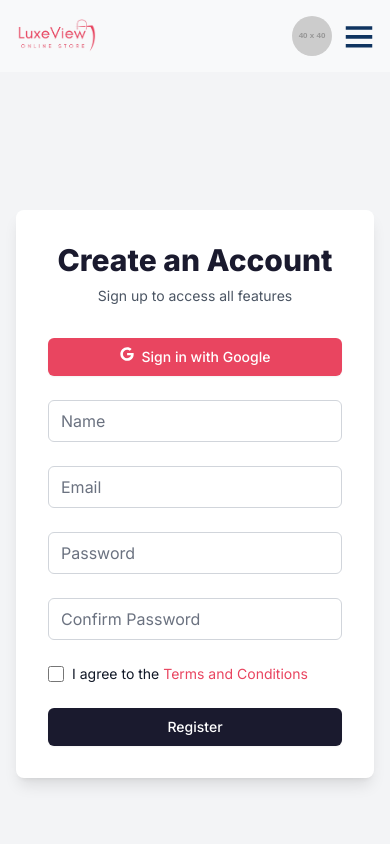
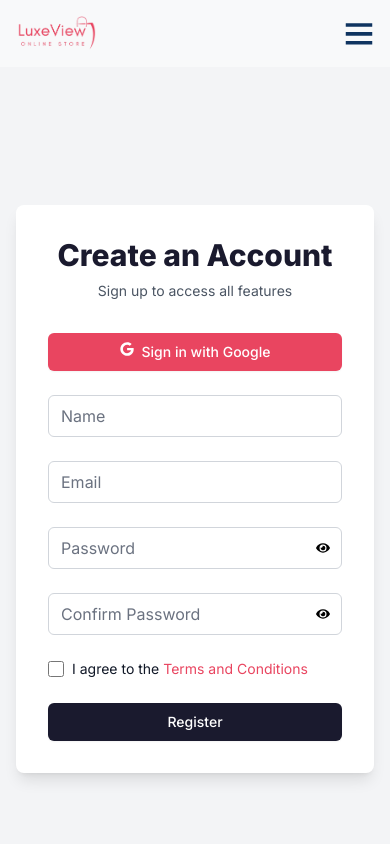
Before and after one commit to pranta-deba/luxeView-client, a React (Vite) app: page /register in a window 390 px wide. Shown: the top 844 px of the page. Built offline with nearby package versions, Linux system fonts and the light colour scheme; no server answers.

Commit message:
[Authentication] : Firebase email password registration create and new user info. send server side

```diff
--- a/package.json
+++ b/package.json
@@ -16,6 +16,7 @@
     "prop-types": "^15.8.1",
     "react": "^18.3.1",
     "react-dom": "^18.3.1",
+    "react-hot-toast": "^2.4.1",
     "react-icons": "^5.3.0",
     "react-router-dom": "^6.26.0",
     "swiper": "^11.1.9"
--- a/src/components/common/ProfileDropdown.jsx
+++ b/src/components/common/ProfileDropdown.jsx
@@ -1,11 +1,13 @@
 import { useState, useEffect, useRef } from 'react';
 import { FaUser, FaCog, FaSignOutAlt } from 'react-icons/fa';
 import AOS from 'aos';
-import 'aos/dist/aos.css';
+import PropTypes from 'prop-types';
+import { useNavigate } from 'react-router-dom';
 
-const ProfileDropdown = () => {
+const ProfileDropdown = ({ user, logOut }) => {
     const [isOpen, setIsOpen] = useState(false);
     const dropdownRef = useRef(null);
+    const navigation = useNavigate();
 
     const toggleDropdown = () => {
         setIsOpen(!isOpen);
@@ -25,18 +27,27 @@ const ProfileDropdown = () => {
         };
     }, []);
 
+    const handleLogout = () => {
+        logOut();
+        navigation('/');
+    }
+
     return (
-        <div ref={dropdownRef} className="relative inline-block text-left z-50">
-            {/* Profile Button */}
+        <div ref={dropdownRef} className="relative inline-block text-left z-50 border-2 md:border-4 rounded-full border-[#E94560A4]">
+            {/* Profile Button with Tooltip */}
             <button
                 onClick={toggleDropdown}
-                className="flex items-center space-x-2 focus:outline-none"
+                className="flex items-center space-x-2 focus:outline-none relative group"
             >
                 <img
-                    src="https://via.placeholder.com/40"
+                    src={user?.photoURL ? user?.photoURL : "/user.png"}
                     alt="Profile"
-                    className="w-10 h-10 rounded-full"
+                    className="w-8 md:w-10 h-8 md:h-10 rounded-full"
                 />
+                {/* Tooltip */}
+                <span className="absolute right-12 transform -translate-y-1/2 top-1/2 w-max bg-[#1A1A2E] text-white text-sm font-semibold px-2 py-1 rounded-md opacity-0 group-hover:opacity-100 transition-opacity duration-300">
+                    {user?.displayName ? user?.displayName : "Unknown"}
+                </span>
             </button>
 
             {/* Dropdown Menu */}
@@ -57,16 +68,21 @@ const ProfileDropdown = () => {
                     >
                         <FaCog className="mr-2 text-[#1A1A2E]" /> Settings
                     </a>
-                    <a
-                        href="/logout"
+                    <button
+                        onClick={handleLogout}
                         className="flex items-center px-4 py-2 hover:bg-gray-100 text-red-600"
                     >
                         <FaSignOutAlt className="mr-2" /> Logout
-                    </a>
+                    </button>
                 </div>
             )}
         </div>
     );
 };
 
+ProfileDropdown.propTypes = {
+    user: PropTypes.object.isRequired,
+    logOut: PropTypes.func.isRequired,
+};
+
 export default ProfileDropdown;
--- a/src/components/modals/GoogleLoginModal.jsx
+++ b/src/components/modals/GoogleLoginModal.jsx
@@ -1,9 +1,22 @@
 import { useEffect, useState } from 'react';
 import { MdClose } from 'react-icons/md';
 import { FcGoogle } from 'react-icons/fc';
+import useAuth from '../../hooks/useAuth';
+import { useNavigate } from 'react-router-dom';
 
 const GoogleLoginModal = () => {
+    const navigation = useNavigate();
+    const { googleLogin } = useAuth();
     const [showGoogleLogin, setShowGoogleLogin] = useState(false);
+    const handleGoogleLogin = async () => {
+        try {
+            await googleLogin();
+            navigation("/");
+            setShowGoogleLogin(false);
+        } catch (error) {
+            console.log(error.message);
+        }
+    }
 
     useEffect(() => {
         // Show Google login modal after 5 seconds only on the first visit
@@ -36,7 +49,7 @@ const GoogleLoginModal = () => {
                             <FcGoogle size={48} className="mx-auto mb-4" />
                             <h2 className="text-2xl font-bold mb-4">Sign in with Google</h2>
                             <p className="mb-6">Use your Google account to sign in to our platform.</p>
-                            <button className="bg-[#E94560] text-white px-6 py-2 rounded-md hover:bg-[#C23B50] transition">
+                            <button onClick={handleGoogleLogin} className="bg-[#E94560] text-white px-6 py-2 rounded-md hover:bg-[#C23B50] transition">
                                 <FcGoogle className="inline-block mr-2" /> Sign in with Google
                             </button>
                         </div>
--- a/src/components/shared/Navbar.jsx
+++ b/src/components/shared/Navbar.jsx
@@ -4,11 +4,11 @@ import { Link, NavLink } from 'react-router-dom';
 import ProfileDropdown from '../common/ProfileDropdown';
 import { TfiMenu } from "react-icons/tfi";
 import { GrClose } from "react-icons/gr";
-// import useAuth from '../../hooks/useAuth';
+import useAuth from '../../hooks/useAuth';
 
 const Navbar = () => {
     const [isMenuOpen, setIsMenuOpen] = useState(false);
-    // const { user } = useAuth();
+    const { user, logOut } = useAuth();
 
     const toggleMenu = () => {
         setIsMenuOpen(!isMenuOpen);
@@ -41,17 +41,18 @@ const Navbar = () => {
 
                 {/* Buttons */}
                 <div className="hidden md:flex space-x-4">
-                    <Link to="/login" className="bg-[#E94560] hover:bg-[#C5374F] text-white py-2 px-4 rounded flex items-center">
+                    {!user && <><Link to="/login" className="bg-[#E94560] hover:bg-[#C5374F] text-white py-2 px-4 rounded flex items-center">
                         <FaSignInAlt className="mr-2" /> Login
                     </Link>
-                    <Link to="/register" className="bg-[#0F3460] hover:bg-[#0C2B4E] text-white py-2 px-4 rounded flex items-center">
-                        <FaUserPlus className="mr-2" /> Register
-                    </Link>
+                        <Link to="/register" className="bg-[#0F3460] hover:bg-[#0C2B4E] text-white py-2 px-4 rounded flex items-center">
+                            <FaUserPlus className="mr-2" /> Register
+                        </Link></>}
+                    {user && <ProfileDropdown user={user} logOut={logOut}/>}
                 </div>
 
                 {/* Mobile Menu Toggle */}
-                <div className="md:hidden flex gap-3">
-                    <ProfileDropdown />
+                <div className="md:hidden flex gap-3 items-center justify-center">
+                    {user && <ProfileDropdown user={user} logOut={logOut}/>}
                     <button onClick={toggleMenu} className="text-[#0F3460]">
                         {!isMenuOpen ? <TfiMenu size={30} /> :
                             <GrClose size={30} />}
@@ -74,12 +75,12 @@ const Navbar = () => {
                     <NavLink to="/about" className="text-[#0F3460] hover:text-[#E94560] flex items-center">
                         <FaInfoCircle className="mr-2" /> About Us
                     </NavLink>
-                    <Link to="/login" className="bg-[#E94560] hover:bg-[#C5374F] text-white py-2 px-4 rounded flex items-center">
+                    {!user && <><Link to="/login" className="bg-[#E94560] hover:bg-[#C5374F] text-white py-2 px-4 rounded flex items-center">
                         <FaSignInAlt className="mr-2" /> Login
                     </Link>
-                    <Link to="/register" className="bg-[#0F3460] hover:bg-[#0C2B4E] text-white py-2 px-4 rounded flex items-center">
-                        <FaUserPlus className="mr-2" /> Register
-                    </Link>
+                        <Link to="/register" className="bg-[#0F3460] hover:bg-[#0C2B4E] text-white py-2 px-4 rounded flex items-center">
+                            <FaUserPlus className="mr-2" /> Register
+                        </Link></>}
                 </div>
             )}
         </nav>
--- a/src/main.jsx
+++ b/src/main.jsx
@@ -1,6 +1,7 @@
 import { StrictMode } from 'react'
 import { createRoot } from 'react-dom/client'
 import './index.css'
+import  { Toaster } from 'react-hot-toast';
 import { RouterProvider } from 'react-router-dom'
 import { router } from './routes/Routes.jsx'
 import AOS from 'aos';
@@ -13,10 +14,16 @@ import 'swiper/css/scrollbar';
 import 'swiper/css/autoplay';
 import AuthProvider from './providers/auth/AuthProvider.jsx'
 
+
+
 createRoot(document.getElementById('root')).render(
   <StrictMode>
     <AuthProvider>
       <RouterProvider router={router} />
+      <Toaster
+        position="top-left"
+        reverseOrder={false}
+      />
     </AuthProvider>
   </StrictMode>,
 )
--- a/src/pages/Authentication/Register.jsx
+++ b/src/pages/Authentication/Register.jsx
@@ -1,26 +1,67 @@
-import { FaGoogle } from "react-icons/fa";
+import { useState } from "react";
+import { FaGoogle, FaEye, FaEyeSlash } from "react-icons/fa";
 import { useLocation, useNavigate } from "react-router-dom";
 import useAuth from "../../hooks/useAuth";
+import { ImSpinner11 } from "react-icons/im";
+import toast from "react-hot-toast";
+import axiosPublic from "../../api/axiosPublic";
 
 const Register = () => {
-    const navigation = useNavigate();
+    const navigate = useNavigate();
     const location = useLocation();
-    const { googleLogin } = useAuth()
+    const { googleLogin, createUser, updateUser } = useAuth();
     const go = location.state ? location.state : "/";
-
+    const [loading, setLoading] = useState(false);
+    const [showPassword, setShowPassword] = useState(false);
+    const [showConfirmPassword, setShowConfirmPassword] = useState(false);
 
     const handleRegister = async (e) => {
         e.preventDefault();
-    }
+        setLoading(true);
+        const name = e.target.name.value;
+        const email = e.target.email.value;
+        const password = e.target.password.value;
+        const confirm_password = e.target.confirm_password.value;
+
+        if (password !== confirm_password) {
+            toast.error("Passwords do not match");
+            setLoading(false);
+            return;
+        }
+        try {
+            const { data } = await axiosPublic.post('/register', { name, email });
+            if (!data.insertedId) {
+                toast.error("User already registered!");
+                setLoading(false);
+                return;
+            }
+            await createUser(email, password);
+            await updateUser(name, null);
+            toast.success("Registration Success.");
+            setLoading(false);
+            navigate(go);
+        } catch (error) {
+            console.log(error.message);
+            setLoading(false);
+        }
+    };
 
     const handleGoogleLogin = async () => {
         try {
             await googleLogin();
-            navigation(go);
+            navigate(go);
         } catch (error) {
             console.log(error.message);
         }
-    }
+    };
+
+    const togglePasswordVisibility = () => {
+        setShowPassword(!showPassword);
+    };
+
+    const toggleConfirmPasswordVisibility = () => {
+        setShowConfirmPassword(!showConfirmPassword);
+    };
 
     return (
         <div className="min-h-screen flex items-center justify-center bg-gray-100 py-12 px-4 sm:px-6 lg:px-8">
@@ -68,20 +109,36 @@ const Register = () => {
                     <div className="relative">
                         <input
                             name="password"
-                            type="password"
+                            type={showPassword ? "text" : "password"}
                             required
                             className="appearance-none rounded-md relative block w-full px-3 py-2 border border-gray-300 placeholder-gray-500 text-gray-900 focus:outline-none focus:ring-[#1A1A2E] focus:border-[#E94560] focus:z-10 sm:text-sm"
                             placeholder="Password"
+                            minLength={6}
                         />
+                        <button
+                            type="button"
+                            onClick={togglePasswordVisibility}
+                            className="absolute inset-y-0 right-0 pr-3 flex items-center text-sm leading-5"
+                        >
+                            {showPassword ? <FaEyeSlash /> : <FaEye />}
+                        </button>
                     </div>
                     <div className="relative">
                         <input
-                            name="confirm-password"
-                            type="password"
+                            name="confirm_password"
+                            type={showConfirmPassword ? "text" : "password"}
                             required
                             className="appearance-none rounded-md relative block w-full px-3 py-2 border border-gray-300 placeholder-gray-500 text-gray-900 focus:outline-none focus:ring-[#1A1A2E] focus:border-[#E94560] focus:z-10 sm:text-sm"
                             placeholder="Confirm Password"
+                            minLength={6}
                         />
+                        <button
+                            type="button"
+                            onClick={toggleConfirmPasswordVisibility}
+                            className="absolute inset-y-0 right-0 pr-3 flex items-center text-sm leading-5"
+                        >
+                            {showConfirmPassword ? <FaEyeSlash /> : <FaEye />}
+                        </button>
                     </div>
                     <div className="flex items-center">
                         <input
@@ -104,9 +161,10 @@ const Register = () => {
                     <div>
                         <button
                             type="submit"
-                            className="w-full flex justify-center py-2 px-4 border border-transparent rounded-md shadow-sm text-sm font-medium text-white bg-[#1A1A2E] hover:bg-[#0F3460] focus:outline-none focus:ring-2 focus:ring-offset-2 focus:ring-[#E94560] transition duration-300"
+                            disabled={loading}
+                            className="w-full flex justify-center items-center gap-3 py-2 px-4 border border-transparent rounded-md shadow-sm text-sm font-medium text-white bg-[#1A1A2E] hover:bg-[#0F3460] focus:outline-none focus:ring-2 focus:ring-offset-2 focus:ring-[#E94560] transition duration-300"
                         >
-                            Register
+                            {loading && <ImSpinner11 className="animate-spin" />} Register
                         </button>
                     </div>
                 </form>
--- a/src/providers/auth/AuthProvider.jsx
+++ b/src/providers/auth/AuthProvider.jsx
@@ -1,6 +1,6 @@
 import { createContext, useEffect, useState } from "react";
 import { auth } from "../../services/firebase.config";
-import { createUserWithEmailAndPassword, GoogleAuthProvider, onAuthStateChanged, signInWithEmailAndPassword, signInWithPopup, signOut } from "firebase/auth";
+import { createUserWithEmailAndPassword, GoogleAuthProvider, onAuthStateChanged, signInWithEmailAndPassword, signInWithPopup, signOut, updateProfile } from "firebase/auth";
 import PropTypes from 'prop-types';
 export const AuthContext = createContext(null);
 
@@ -8,8 +8,6 @@ const AuthProvider = ({ children }) => {
     const [user, setUser] = useState(null);
     const [userLoader, setUserLoader] = useState(true);
     const googleProvider = new GoogleAuthProvider();
-
-
 
 
     useEffect(() => {
@@ -38,9 +36,15 @@ const AuthProvider = ({ children }) => {
         return signOut(auth);
     }
 
-    console.log(user,userLoader);
+    const updateUser = (name, photoURL) => {
+        return updateProfile(auth.currentUser, {
+            displayName: name, photoURL: photoURL
+        })
+    }
 
-    const value = { user, userLoader, googleLogin, createUser, loginUser, logOut }
+    console.log(user, userLoader);
+
+    const value = { user, userLoader, googleLogin, createUser, loginUser, logOut, updateUser }
     return (
         <AuthContext.Provider value={value}>
             {children}
```
Also changed, not shown: src/pages/Authentication/Login.jsx (+11 -3 lines), public/user.png (added), 1 other file (tests, documents, lock files or other folders).
